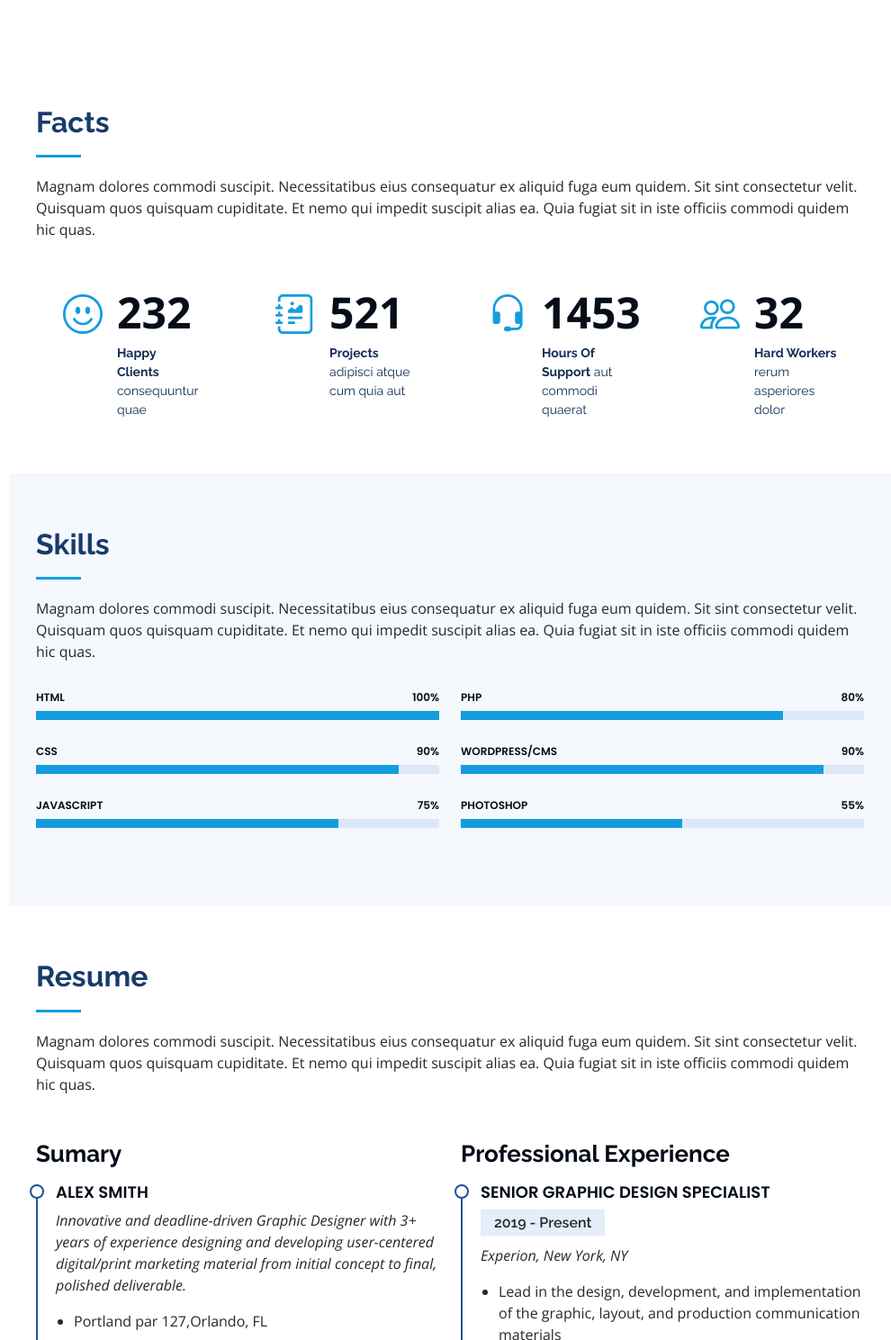
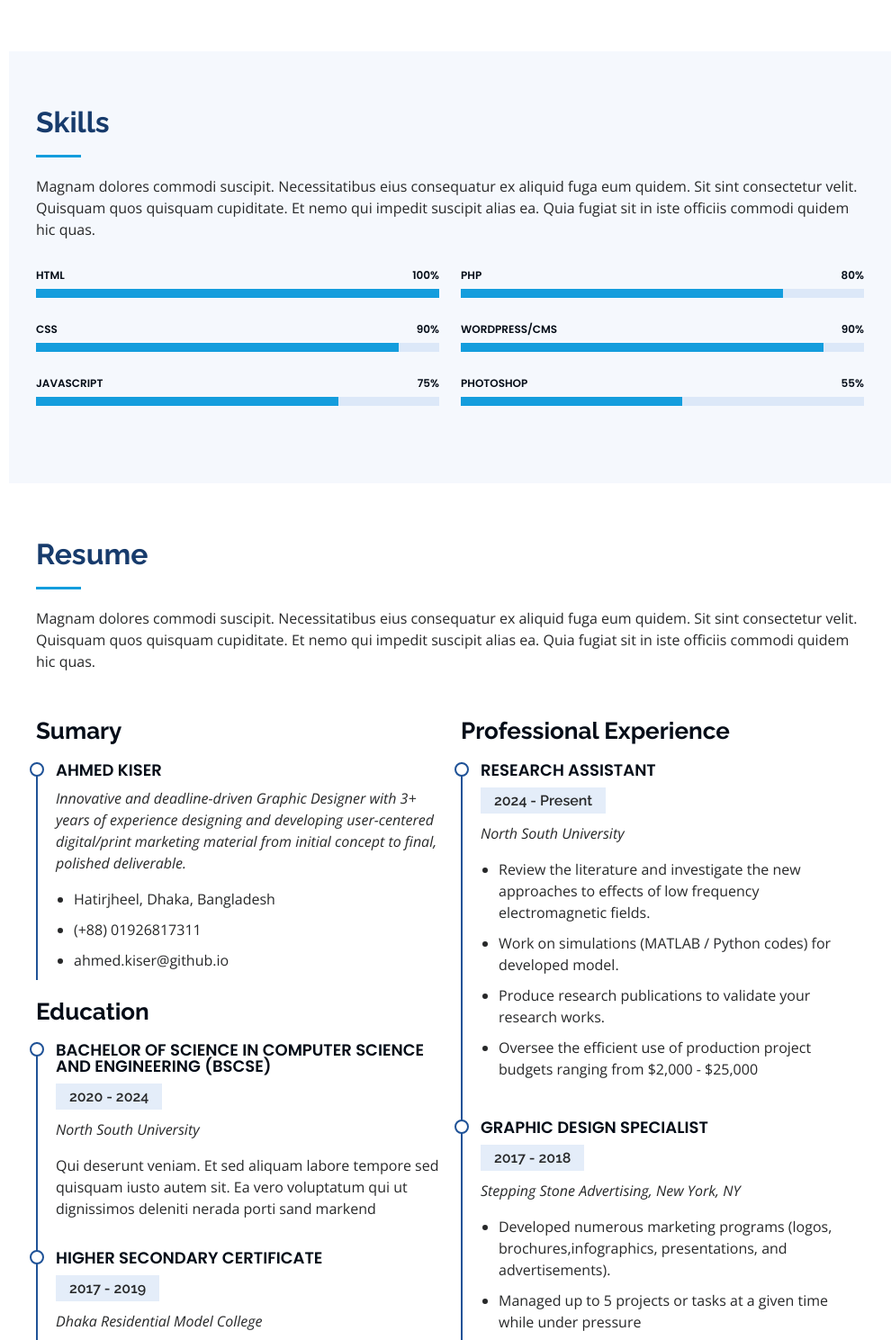
Before and after one commit to AhmedKiser/Portfolio, a plain HTML site: page index.html in a window 1280 px wide. Shown: the part 1311-2800 px from the top of the page at 90% size, without its empty margins (290-1280 px from the left). Drawn offline with nearby package versions, Linux system fonts and the light colour scheme.

Commit message:
new experience added

```diff
--- a/index.html
+++ b/index.html
@@ -59,9 +59,11 @@
         <ul>
           <li><a href="#hero" class="nav-link scrollto active"><i class="bx bx-home"></i> <span>Home</span></a></li>
           <li><a href="#about" class="nav-link scrollto"><i class="bx bx-user"></i> <span>About</span></a></li>
+          <li><a href="#skills" class="nav-link scrollto"><i class="bx bx-file-blank"></i> <span>Skills</span></a></li>
           <li><a href="#resume" class="nav-link scrollto"><i class="bx bx-file-blank"></i> <span>Resume</span></a></li>
-          <li><a href="#portfolio" class="nav-link scrollto"><i class="bx bx-book-content"></i> <span>Portfolio</span></a></li>
-          <li><a href="#services" class="nav-link scrollto"><i class="bx bx-server"></i> <span>Services</span></a></li>
+
+          <!-- <li><a href="#portfolio" class="nav-link scrollto"><i class="bx bx-book-content"></i> <span>Portfolio</span></a></li> -->
+          <!-- <li><a href="#services" class="nav-link scrollto"><i class="bx bx-server"></i> <span>Services</span></a></li> -->
           <li><a href="#contact" class="nav-link scrollto"><i class="bx bx-envelope"></i> <span>Contact</span></a></li>
         </ul>
       </nav><!-- .nav-menu -->
@@ -125,7 +127,7 @@
     </section><!-- End About Section -->
 
     <!-- ======= Facts Section ======= -->
-    <section id="facts" class="facts">
+    <!-- <section id="facts" class="facts">
       <div class="container">
 
         <div class="section-title">
@@ -170,7 +172,8 @@
         </div>
 
       </div>
-    </section><!-- End Facts Section -->
+    </section> -->
+    <!-- End Facts Section -->
 
     <!-- ======= Skills Section ======= -->
     <section id="skills" class="skills section-bg">
@@ -251,39 +254,40 @@
           <div class="col-lg-6" data-aos="fade-up">
             <h3 class="resume-title">Sumary</h3>
             <div class="resume-item pb-0">
-              <h4>Alex Smith</h4>
+              <h4>Ahmed Kiser</h4>
               <p><em>Innovative and deadline-driven Graphic Designer with 3+ years of experience designing and developing user-centered digital/print marketing material from initial concept to final, polished deliverable.</em></p>
               <ul>
-                <li>Portland par 127,Orlando, FL</li>
-                <li>(123) 456-7891</li>
-                <li>alice.barkley@example.com</li>
+                <li>Hatirjheel, Dhaka, Bangladesh</li>
+                <li>(+88) 01926817311</li>
+                <li>ahmed.kiser@github.io</li>
               </ul>
             </div>
 
             <h3 class="resume-title">Education</h3>
             <div class="resume-item">
-              <h4>Master of Fine Arts &amp; Graphic Design</h4>
-              <h5>2015 - 2016</h5>
-              <p><em>Rochester Institute of Technology, Rochester, NY</em></p>
+              <h4>Bachelor of Science in Computer Science and Engineering (BSCSE)</h4>
+              <h5>2020 - 2024</h5>
+              <p><em>North South University</em></p>
               <p>Qui deserunt veniam. Et sed aliquam labore tempore sed quisquam iusto autem sit. Ea vero voluptatum qui ut dignissimos deleniti nerada porti sand markend</p>
             </div>
             <div class="resume-item">
-              <h4>Bachelor of Fine Arts &amp; Graphic Design</h4>
-              <h5>2010 - 2014</h5>
-              <p><em>Rochester Institute of Technology, Rochester, NY</em></p>
+              <h4>Higher Secondary Certificate</h4>
+              <h5>2017 - 2019</h5>
+              <p><em>Dhaka Residential Model College</em></p>
               <p>Quia nobis sequi est occaecati aut. Repudiandae et iusto quae reiciendis et quis Eius vel ratione eius unde vitae rerum voluptates asperiores voluptatem Earum molestiae consequatur neque etlon sader mart dila</p>
             </div>
           </div>
           <div class="col-lg-6" data-aos="fade-up" data-aos-delay="100">
             <h3 class="resume-title">Professional Experience</h3>
             <div class="resume-item">
-              <h4>Senior graphic design specialist</h4>
-              <h5>2019 - Present</h5>
-              <p><em>Experion, New York, NY </em></p>
+              <h4>Research Assistant</h4>
+              <h5>2024 - Present</h5>
+              <p><em>North South University</em></p>
               <ul>
-                <li>Lead in the design, development, and implementation of the graphic, layout, and production communication materials</li>
-                <li>Delegate tasks to the 7 members of the design team and provide counsel on all aspects of the project. </li>
-                <li>Supervise the assessment of all graphic materials in order to ensure quality and accuracy of the design</li>
+                <li> Review the literature and investigate the new approaches to effects of low
+                  frequency electromagnetic fields.</li>
+                <li>Work on simulations (MATLAB / Python codes) for developed model.</li>
+                <li> Produce research publications to validate your research works.</li>
                 <li>Oversee the efficient use of production project budgets ranging from $2,000 - $25,000</li>
               </ul>
             </div>
@@ -305,7 +309,7 @@
     </section><!-- End Resume Section -->
 
     <!-- ======= Portfolio Section ======= -->
-    <section id="portfolio" class="portfolio section-bg">
+    <!-- <section id="portfolio" class="portfolio section-bg">
       <div class="container">
 
         <div class="section-title">
@@ -419,7 +423,8 @@
         </div>
 
       </div>
-    </section><!-- End Portfolio Section -->
+    </section> -->
+    <!-- End Portfolio Section -->
 
     <!-- ======= Services Section ======= -->
     <section id="services" class="services">
```
